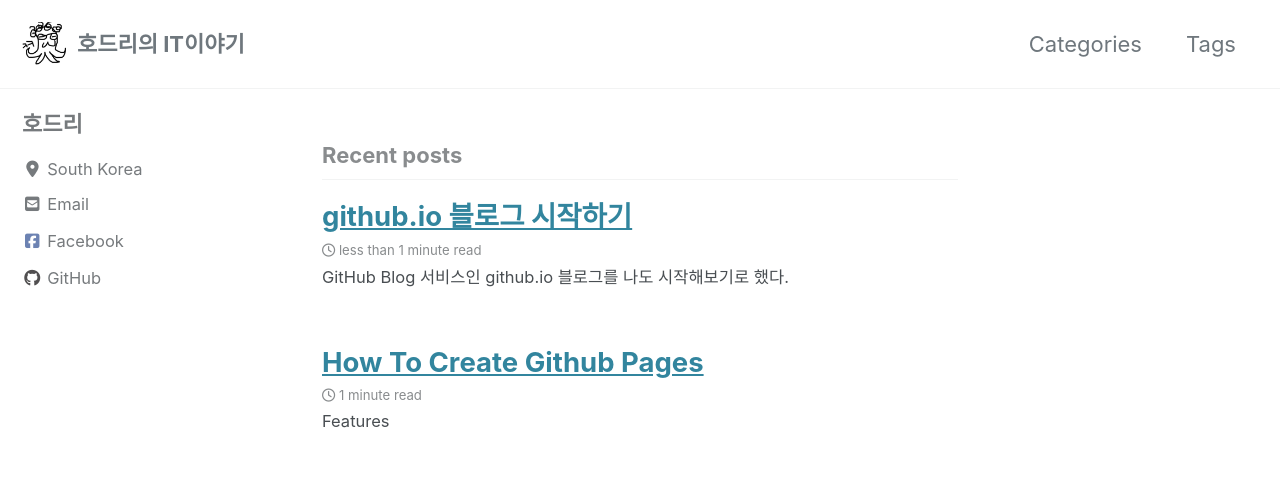
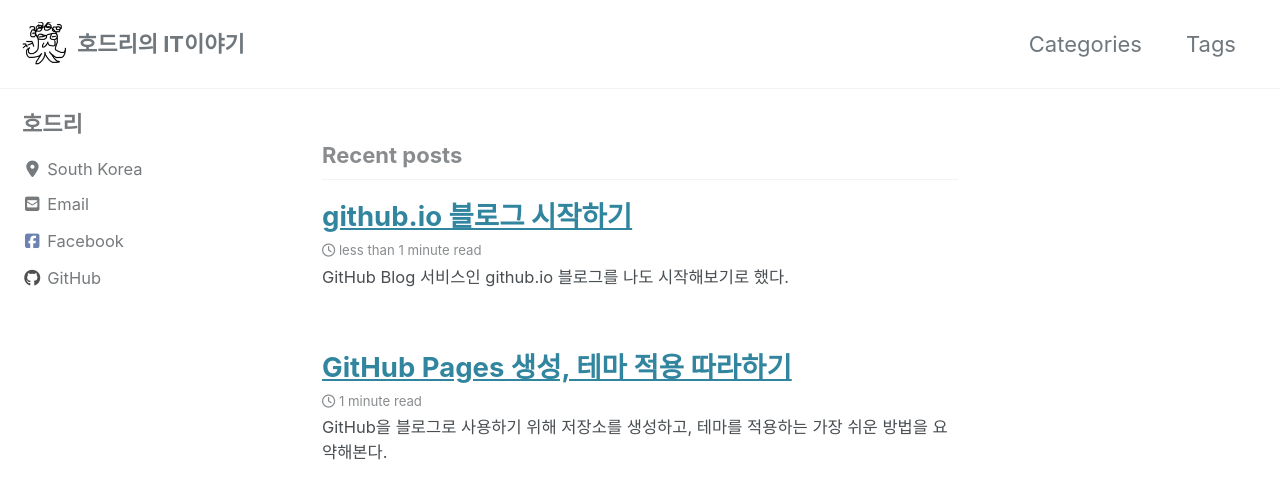
Before and after one commit to moon1z10/moon1z10.github.io, a Jekyll site: the page built from index.html, in a window 1280 px wide and 900 px high. Shown: the top 499 px of the window. Built offline with Jekyll 4.4.1, drawn with Linux system fonts in a browser that asks for light colours; cached includes are drawn as plain includes; nearby versions of some CDN libraries; the list of posts is cut into pages by our own code.

Commit message:
Add post information

```diff
--- a/_posts/2020-03-03-How-to-create-github-pages.md
+++ b/_posts/2020-03-03-How-to-create-github-pages.md
@@ -1,3 +1,14 @@
+---
+title:  "GitHub Pages 생성, 테마 적용 따라하기"
+excerpt: "GitHub을 블로그로 사용하기 위해 저장소를 생성하고, 테마를 적용하는 가장 쉬운 방법을 요약해본다."
+
+categories:
+  - Blog
+tags:
+  - GitHub
+last_modified_at: 2020-03-03T14:37:00-00:00
+---
+
 ### Features
 
 - gem을 쓰고 싶지도, 뭔가를 막 어렵게 커맨드 입력하기도 귀찮다.
```
